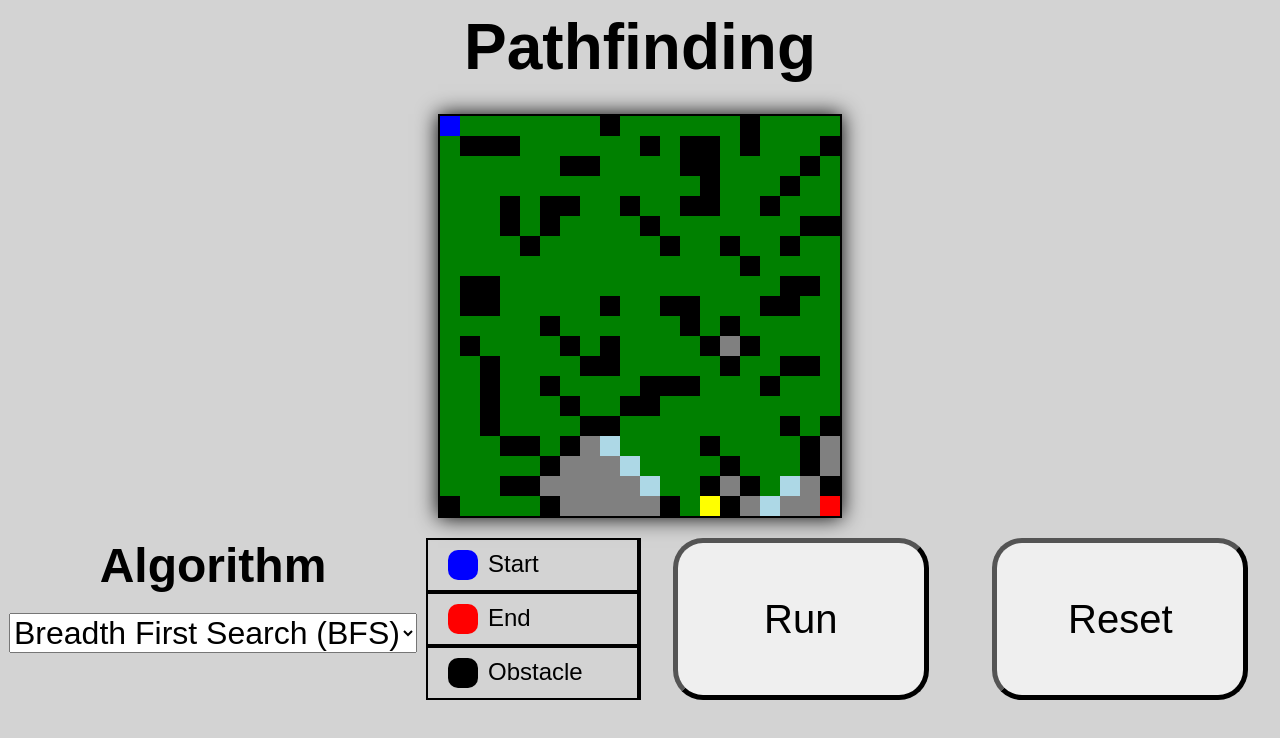
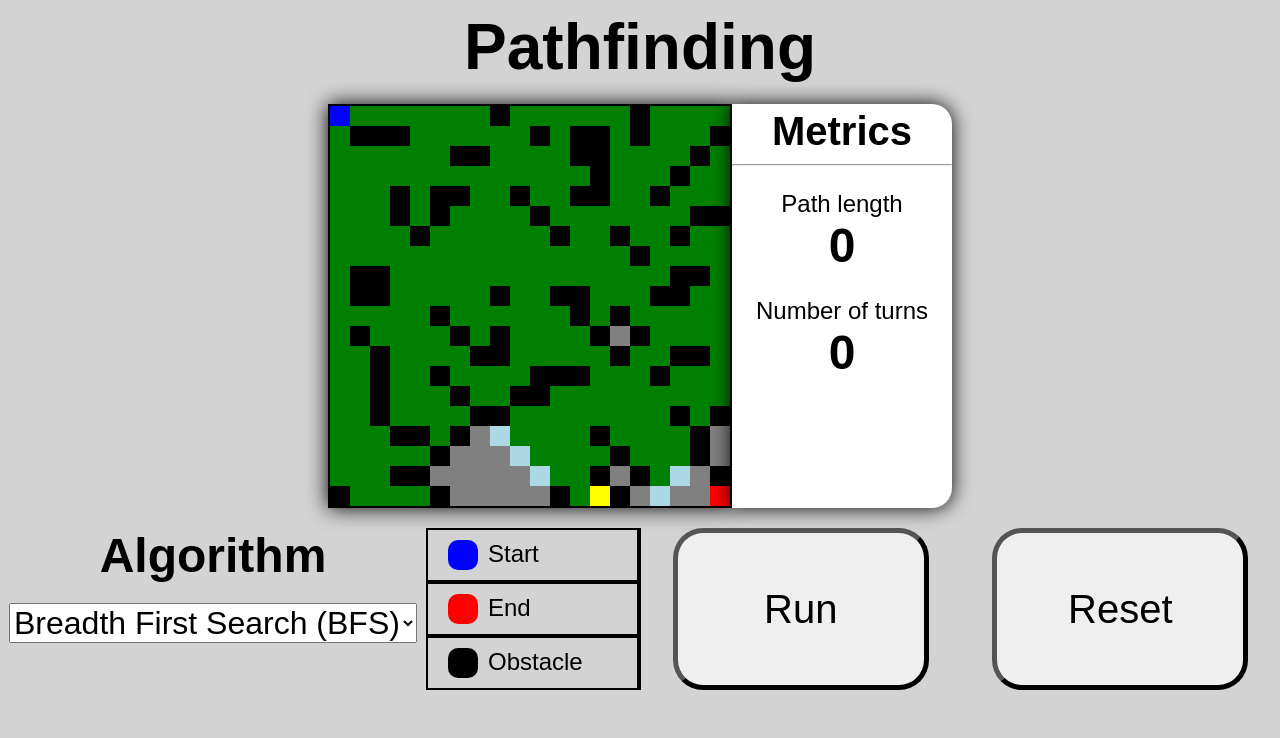
Before and after one commit to IGazza/pathfinding-visualization, a plain HTML site: page index.html in a window 1280 px wide. Both pictures are taken after a click on the button "Run". Drawn offline with Linux system fonts and the light colour scheme.

Commit message:
Added path metrics display.

```diff
--- a/PathFinding.js
+++ b/PathFinding.js
@@ -1,5 +1,13 @@
 const PathFinding = {
     refreshTime: 10,
+
+    currentPathLength: 0,
+    currentPathTurnsCount: 0,
+
+    resetMetrics() {
+        this.currentPathLength = 0;
+        this.currentPathTurnsCount = 0;
+    },
 
     convertIndexToRowCol(index, cols) {
         const row = Math.floor(index / cols);
@@ -79,7 +87,15 @@ const PathFinding = {
             if (!this.nodesAreEqual(currentNode, startNode) && currentNode) {
                 currentNode.type = "PATH";
                 path.push(currentNode);
+                const previousNode = currentNode.previous;
+                // Count the turns
+                if (currentNode.pointingDirection && previousNode.pointingDirection) {
+                    if (currentNode.pointingDirection !== previousNode.pointingDirection) {
+                        this.currentPathTurnsCount++;
+                    }
+                }
                 currentNode = currentNode.previous;
+                this.currentPathLength++;
             } else {
                 // At the start node
                 currentNode.type = "PATH";
@@ -87,6 +103,8 @@ const PathFinding = {
                 clearInterval(intervalID);
             }
             canvas.drawGrid(Grid.getTiles());
+            document.getElementById("path-length").innerText = this.currentPathLength;
+            document.getElementById("turns-count").innerText = this.currentPathTurnsCount;
         }, this.refreshTime);
     },
 
@@ -100,10 +118,11 @@ const PathFinding = {
 
         const intervalID = setInterval(() => {
             if (currentNode && !this.nodesAreEqual(currentNode, endNode)) {
-                for (let dir of this.directions()) {
+                for (let [direction, dir] of Object.entries(this.directionsNamed())) {
                     const currentIndex = this.convertRowColToIndex(currentNode.row, currentNode.col, cols);
                     const newNode = dir(grid, cols, currentIndex);
                     if (newNode && newNode.type === "EMPTY" && !newNode.inQueue) {
+                        newNode.pointingDirection = direction;
                         newNode.previous = currentNode;
                         nodeQueue.push(newNode);
                         newNode.type = "QUEUED";
@@ -122,22 +141,6 @@ const PathFinding = {
                 console.log(currentNode);
             }
         }, this.refreshTime);
-
-        // while (!nodesAreEqual(currentNode, endNode) && currentNode) {
-        //     for (let dir of this.directions()) {
-        //         const currentIndex = this.convertRowColToIndex(currentNode.row, currentNode.col, cols);
-        //         const newNode = dir(grid, cols, currentIndex);
-        //         if (newNode && newNode.type === "EMPTY" && !newNode.inQueue) {
-        //             newNode.previous = currentNode;
-        //             nodeQueue.push(newNode);
-        //             newNode.type = "QUEUED";
-        //             newNode.inQueue = true;
-        //         }
-        //     }
-        //     currentNode.type = "ROUTED";
-        //     currentNode = nodeQueue.shift();
-        // }
-        return currentNode;
     },
 
     lee(grid, cols, startNode, endNode) {
--- a/index.html
+++ b/index.html
@@ -19,8 +19,18 @@
     <header class="">
         <h1 class="heading__primary">Pathfinding</h1>
     </header>
-    <div class="app">
-        <canvas id="canvas"></canvas>
+    <div class="main">
+        <div class="app">
+            <canvas id="canvas"></canvas>
+            <div class="metrics">
+                <h2 class="metrics__title">Metrics</h2>
+                <hr>
+                <p class="metric__title">Path length</p>
+                <p class="metric__value" id="path-length">0</p>
+                <p class="metric__title">Number of turns</p>
+                <p class="metric__value" id="turns-count">0</p>
+            </div>
+        </div>
     </div>
     <div id="options" class="options">
         <div class="options__algorithm">
--- a/index.js
+++ b/index.js
@@ -15,6 +15,9 @@ let pathfindingAlgorithm = PathFinding.BFS;
 
 const runButton = document.getElementById("run");
 runButton.onclick = function () {
+    PathFinding.resetMetrics();
+    document.getElementById("path-length").innerText = 0;
+    document.getElementById("turns-count").innerText = 0;
     pathfindingAlgorithm.bind(PathFinding)(
         Grid.getTiles(),
         gridWidth,
--- a/styles.css
+++ b/styles.css
@@ -8,20 +8,45 @@ html, body {
 }
 canvas {
     background-color: grey;
-    display: block;
-    margin: 20px auto;
     border: 2px solid black;
     box-shadow: 0 0 20px rgba(0, 0, 0, 1);
+}
+
+
+.app {
+    display: flex;
+    margin: 20px auto;
+    justify-content: center;
+}
+
+.metrics {
+    text-align: center;
+    background-color: white;
+    border-top-right-radius: 20px;
+    border-bottom-right-radius: 20px;
+    box-shadow: 0 0 20px rgba(0, 0, 0, 1);
+}
+
+.metrics__title {
+    font-size: 2.5rem;
+    margin: 5px 40px 10px;
+}
+
+.metric__title {
+    font-size: 1.5rem;
+    margin-bottom: 0;
+}
+
+.metric__value {
+    font-size: 3rem;
+    font-weight: 700;
+    margin: 0;
 }
 
 .heading__primary {
     font-size: 4rem;
     text-align: center;
     margin: 10px;
-}
-
-.app {
-    display: flex;
 }
 
 .options {
```
